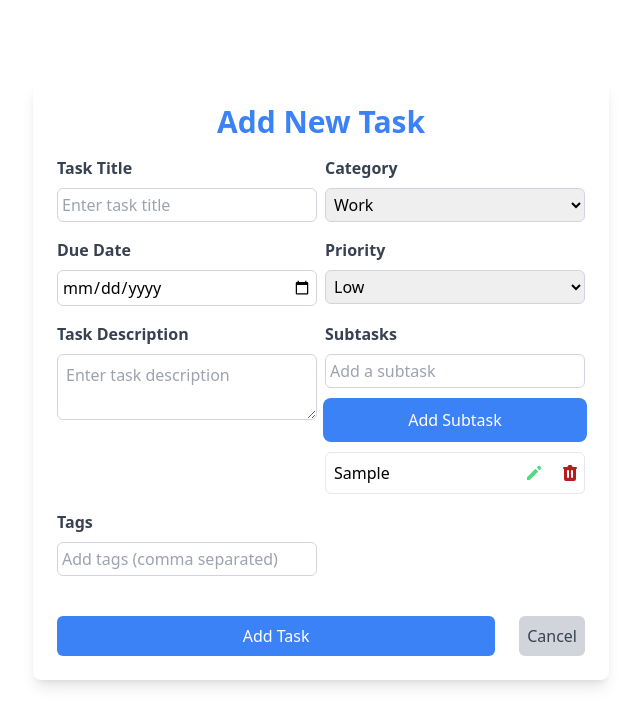
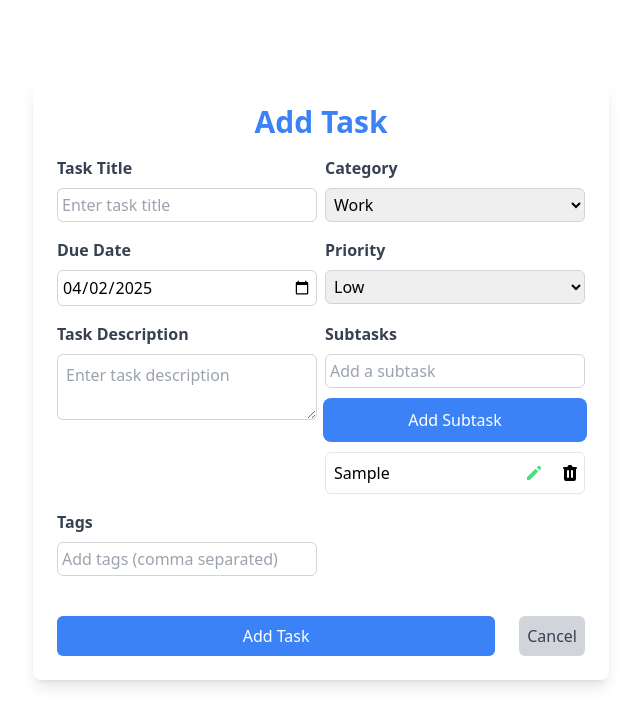
Before and after one commit to AbyalewLobe/Todo-List-by-using-MERN, a React (Vite) app in the folder client/: page /addtask in a window 1280 px wide. Both pictures are taken after typing "Sample" into the empty fields and a click on the button "Add Subtask". Shown: the top 726 px of the page, without its empty margins (319-959 px from the left). Built offline with nearby package versions, Linux system fonts and the light colour scheme.

Commit message:
Modify upfate task , add task,todo card, and app pages

```diff
--- a/client/src/App.jsx
+++ b/client/src/App.jsx
@@ -27,11 +27,15 @@ export default function App() {
         <Route path="/signup" element={<SignUp />} />
         <Route
           path="/updatetask/:taskId"
-          element={<UpdateTask tasks={tasks} setTasks={setTasks} />}
+          element={
+            <UpdateTask title={"Update"} tasks={tasks} setTasks={setTasks} />
+          }
         />
         <Route
           path="/addtask"
-          element={<AddTask tasks={tasks} setTasks={setTasks} />}
+          element={
+            <UpdateTask title={"Add"} tasks={tasks} setTasks={setTasks} />
+          }
         />
       </Routes>
     </Router>
--- a/client/src/components/AddTask.jsx
+++ b/client/src/components/AddTask.jsx
@@ -4,7 +4,7 @@ import { Link, useNavigate } from "react-router-dom";
 export default function AddTask({ tasks, setTasks }) {
   const [title, setTitle] = useState("");
   const [catagories, setCatagories] = useState("Work");
-  const [date, setDate] = useState("00:00");
+  const [date, setDate] = useState(new Date(Date.now()));
   const [priority, setPriority] = useState("Low");
   const [description, setDescription] = useState("");
   const [subtasks, setSubtasks] = useState([]);
@@ -125,7 +125,8 @@ export default function AddTask({ tasks, setTasks }) {
               type="date"
               id="task-due-date"
               className="w-full p-1 border border-gray-300 rounded-md focus:outline-none"
-              onChange={(e) => setDate(e.target.value)}
+              value={date.toISOString().split("T")[0]} // Properly formatted date for the input
+              onChange={(e) => setDate(new Date(e.target.value))}
             />
           </div>
 
@@ -196,7 +197,10 @@ export default function AddTask({ tasks, setTasks }) {
                 <div key={index} className="flex justify-between items-center">
                   <div className="p-1">{subtask}</div>
                   <div className="flex gap-4 justify-between">
-                    <button onClick={() => handleEditSubtask(index)}>
+                    <button
+                      disabled={index === editingIndex}
+                      onClick={() => handleEditSubtask(index)}
+                    >
                       <svg
                         xmlns="http://www.w3.org/2000/svg"
                         className="h-5 w-5 text-green-400"
--- a/client/src/components/TodoCard.jsx
+++ b/client/src/components/TodoCard.jsx
@@ -23,7 +23,7 @@ const TodoCard = ({ task, setTasks }) => {
   const handleComplete = (id) => {
     setTasks((prevTasks) => {
       return prevTasks.map((task) =>
-        task.id === id ? { ...task, completed: true } : task
+        task.id === id ? { ...task, completed: !task.completed } : task
       );
     });
   };
@@ -53,7 +53,7 @@ const TodoCard = ({ task, setTasks }) => {
     ];
     const index =
       Math.abs(
-        task.catagories
+        task.categories
           .split("")
           .reduce((acc, char) => acc + char.charCodeAt(0), 0)
       ) % colors.length;
@@ -63,7 +63,7 @@ const TodoCard = ({ task, setTasks }) => {
   return (
     <div
       className={`${
-        task.completed ? "bg-green-100 opacity-70 cursor-not-allowed" : ""
+        task.completed ? "bg-green-100 opacity-70 " : ""
       } max-w-md w-full bg-white rounded-xl shadow-lg overflow-hidden hover:shadow-2xl transition-shadow duration-300 transform hover:-translate-y-1`}
     >
       <div className="p-6">
@@ -106,7 +106,7 @@ const TodoCard = ({ task, setTasks }) => {
                 : "text-xl font-bold text-gray-800"
             }`}
           >
-            <span className="text-indigo-600">{task.date}</span>
+            <span className="text-indigo-600">{task.date.toDateString()}</span>
           </p>
         </div>
 
@@ -117,17 +117,16 @@ const TodoCard = ({ task, setTasks }) => {
               task.completed ? "bg-green-300" : getCategoryColor()
             } text-white text-xs font-bold px-3 py-1 rounded-full`}
           >
-            {task.catagories}
+            {task.categories}
           </span>
-          <div className="flex space-x-2">
+          <div className="flex space-x-2 items-center ">
             <button
               onClick={handleClick}
               className={`${
                 task.completed
-                  ? "text-gray-300 cursor-not-allowed"
-                  : "text-gray-500 hover:text-gray-700"
+                  ? "text-gray-300 hover:text-green-700 "
+                  : "text-gray-500 hover:text-green-700"
               }`}
-              disabled={task.completed}
             >
               <svg
                 xmlns="http://www.w3.org/2000/svg"
@@ -143,10 +142,9 @@ const TodoCard = ({ task, setTasks }) => {
               onClick={() => handleDelete(task.id)}
               className={`${
                 task.completed
-                  ? "text-gray-300 cursor-not-allowed"
+                  ? "text-gray-300 hover:text-red-700"
                   : "text-gray-500 hover:text-red-500"
               }`}
-              disabled={task.completed}
             >
               <svg
                 xmlns="http://www.w3.org/2000/svg"
@@ -162,6 +160,25 @@ const TodoCard = ({ task, setTasks }) => {
               </svg>
             </button>
 
+            {task.completed ? (
+              <button
+                className="flex justify-center items-center w-10 h-10" // Set width and height for the button
+                onClick={() => handleComplete(task.id)}
+              >
+                <svg
+                  xmlns="http://www.w3.org/2000/svg"
+                  className="h-5 w-5 text-gray-500 hover:text-green-500 mt-2"
+                  viewBox="0 0 20 20"
+                  fill="currentColor"
+                >
+                  <path
+                    fillRule="evenodd"
+                    d="M14 3a1 1 0 00-1 1v4.586l-3.707-3.707a1 1 0 00-1.414 1.414l5 5a1 1 0 001.414 0l5-5a1 1 0 00-1.414-1.414L15 8.586V4a1 1 0 00-1-1z"
+                    clipRule="evenodd"
+                  />
+                </svg>
+              </button>
+            ) : (
               <button
                 onClick={() => handleComplete(task.id)}
                 className={`${
@@ -184,6 +201,7 @@ const TodoCard = ({ task, setTasks }) => {
                   />
                 </svg>
               </button>
+            )}
           </div>
         </div>
       </div>
--- a/client/src/components/UpdateTask.jsx
+++ b/client/src/components/UpdateTask.jsx
@@ -1,14 +1,19 @@
 import React, { useState, useEffect } from "react";
 import { Link, useNavigate, useParams } from "react-router-dom";
 
-export default function UpdateTask({ tasks, setTasks }) {
+export default function UpdateTask({ tasks, setTasks, title: t }) {
   const { taskId } = useParams(); // Assuming taskId is passed via URL params
   const taskToEdit = tasks.find((task) => task.id === taskId);
+
   const [title, setTitle] = useState(taskToEdit?.title || "");
   const [categories, setCategories] = useState(
-    taskToEdit?.catagories || "Work"
+    taskToEdit?.categories || "Work"
   );
-  const [date, setDate] = useState(taskToEdit?.date || "00:00");
+  const [date, setDate] = useState(
+    taskToEdit?.date instanceof Date
+      ? taskToEdit.date
+      : new Date(taskToEdit?.date || Date.now())
+  );
   const [priority, setPriority] = useState(taskToEdit?.priority || "Low");
   const [description, setDescription] = useState(taskToEdit?.description || "");
   const [subtasks, setSubtasks] = useState(taskToEdit?.subtasks || []);
@@ -39,32 +44,22 @@ export default function UpdateTask({ tasks, setTasks }) {
       setEditingIndex(null);
     }
   };
-  // Delete a subtask by index
-  const handleDeleteSubtask = (index) => {
-    const updatedSubtasks = subtasks.filter((_, i) => i !== index);
-    setSubtasks(updatedSubtasks);
-  };
 
-  // Submit the updated task
-  const handleSubmit = (e) => {
+  const handleSubmitAdd = (e) => {
     e.preventDefault();
     if (!title || !categories || !date || !priority || !description) return;
 
-    const updatedTask = {
-      id: taskId,
+    const newTask = {
+      id: crypto.randomUUID(),
       title,
-      catagories: categories,
+      categories,
       date,
       priority,
       description,
-      subtasks, // Save the updated subtasks
-      tags: tags.split(/\s+/),
+      subtasks,
+      tags: tags.split(/[/\s]+/),
     };
-
-    setTasks((prevTasks) =>
-      prevTasks.map((task) => (task.id === taskId ? updatedTask : task))
-    );
-
+    setTasks((prevTasks) => [...prevTasks, newTask]);
     setTitle("");
     setCategories("Work");
     setDate("00:00");
@@ -75,10 +70,46 @@ export default function UpdateTask({ tasks, setTasks }) {
     navigate("/");
   };
 
+  // Delete a subtask by index
+  const handleDeleteSubtask = (index) => {
+    const updatedSubtasks = subtasks.filter((_, i) => i !== index);
+    setSubtasks(updatedSubtasks);
+  };
+
+  // Submit the updated task
+  const handleSubmitUpdate = (e) => {
+    e.preventDefault();
+    // if (!title || !categories || !date || !priority || !description) return;
+
+    const updatedTask = {
+      id: taskId,
+      title,
+      categories,
+      date,
+      priority,
+      description,
+      subtasks, // Save the updated subtasks
+      tags: tags.split(/\s+/),
+    };
+    console.log(updatedTask);
+    setTasks((prevTasks) =>
+      prevTasks.map((task) => (task.id === taskId ? updatedTask : task))
+    );
+
+    setTitle("");
+    setCategories("Work");
+    setDate(new Date());
+    setPriority("Low");
+    setDescription("");
+    setTags("");
+    setSubtasks([]);
+    navigate("/");
+  };
+
   useEffect(() => {
     if (taskToEdit) {
       setTitle(taskToEdit.title);
-      setCategories(taskToEdit.catagories);
+      setCategories(taskToEdit.categories);
       setDate(taskToEdit.date);
       setPriority(taskToEdit.priority);
       setDescription(taskToEdit.description);
@@ -91,14 +122,10 @@ export default function UpdateTask({ tasks, setTasks }) {
     <div className="mt-20">
       <div className="add-task-page max-w-xl mx-auto bg-white p-6 rounded-lg shadow-lg">
         <h2 className="text-3xl font-semibold text-center text-blue-500 mb-4">
-          Update Task
+          {t} Task
         </h2>
 
-        <form
-          onSubmit={handleSubmit}
-          id="task-form"
-          className="grid grid-cols-1 md:grid-cols-2 gap-2"
-        >
+        <form id="task-form" className="grid grid-cols-1 md:grid-cols-2 gap-2">
           {/* Left Column */}
           <div className="form-group mb-2">
             <label
@@ -149,8 +176,8 @@ export default function UpdateTask({ tasks, setTasks }) {
               type="date"
               id="task-due-date"
               className="w-full p-1 border border-gray-300 rounded-md focus:outline-none"
-              value={date}
-              onChange={(e) => setDate(e.target.value)}
+              value={date.toISOString().split("T")[0]} // Properly formatted date for the input
+              onChange={(e) => setDate(new Date(e.target.value))}
             />
           </div>
 
@@ -208,6 +235,7 @@ export default function UpdateTask({ tasks, setTasks }) {
                 value={subtaskInput}
                 onChange={(e) => setSubtaskInput(e.target.value)}
               />
+
               <button
                 type="button"
                 className="p-2 bg-blue-500 text-white rounded-md hover:bg-blue-600 focus:outline-none focus:ring-2 focus:ring-blue-500"
@@ -225,6 +253,7 @@ export default function UpdateTask({ tasks, setTasks }) {
                   <div className="flex gap-4 justify-between">
                     <button
                       type="button"
+                      disabled={index === editingIndex}
                       onClick={(e) => {
                         e.preventDefault();
                         handleEditSubtask(index);
@@ -284,12 +313,23 @@ export default function UpdateTask({ tasks, setTasks }) {
 
           {/* Centered Submit and Cancel Buttons */}
           <div className="col-span-2 flex justify-center gap-6 mt-6">
+            {t === "Add" ? (
               <button
+                onClick={handleSubmitAdd}
+                type="submit"
+                className="w-full p-2 bg-blue-500 text-white rounded-md hover:bg-blue-600 focus:outline-none focus:ring-2 focus:ring-blue-500"
+              >
+                Add Task
+              </button>
+            ) : (
+              <button
+                onClick={handleSubmitUpdate}
                 type="submit"
                 className="w-full p-2 bg-blue-500 text-white rounded-md hover:bg-blue-600 focus:outline-none focus:ring-2 focus:ring-blue-500"
               >
                 Update Task
               </button>
+            )}
             <Link to={"/"}>
               <button
                 type="button"
```
Lines whose indentation alone changed are shown as unchanged.
